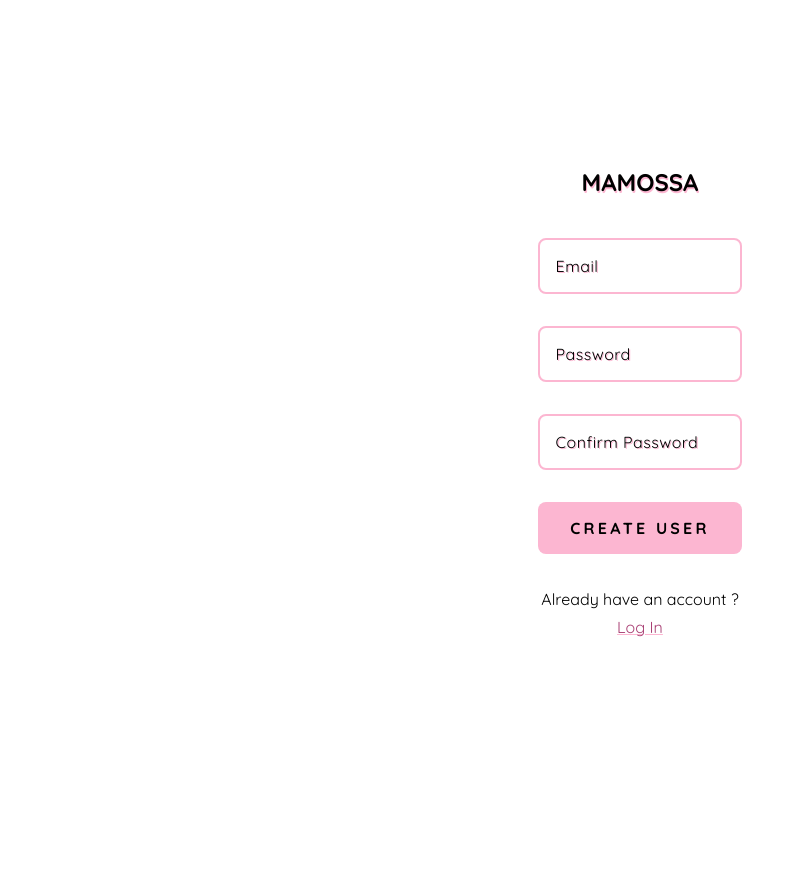
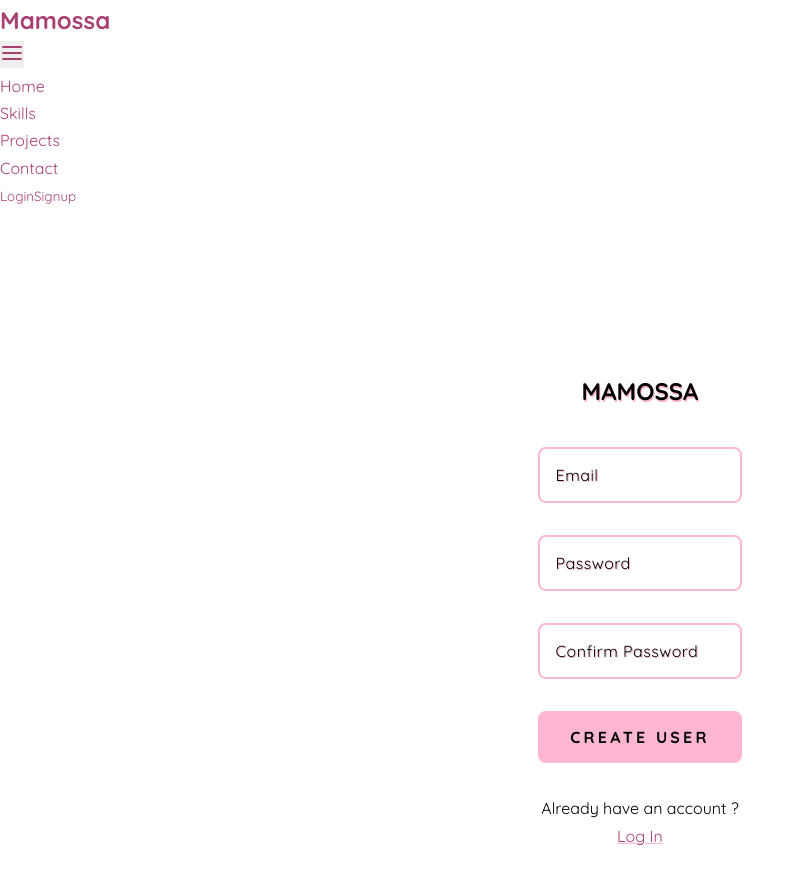
Before and after one commit to Young-Tech-Teams/mamossapp, a React (Create React App) app in the folder frontend/: page /register in a window 1280 px wide. Shown: the top 884 px of the page, without its empty margins (0-805 px from the left). Before the commit the page ends 800 px from the top, so only its background shows below. Built offline with nearby package versions, Linux system fonts and the light colour scheme.

Commit message:
Navbar + Dropdown

```diff
--- a/frontend/package.json
+++ b/frontend/package.json
@@ -9,6 +9,7 @@
     "axios": "^1.1.3",
     "react": "^18.2.0",
     "react-dom": "^18.2.0",
+    "react-feather": "^2.0.10",
     "react-router-dom": "^6.4.3",
     "react-scripts": "5.0.1",
     "react-toastify": "^9.1.1",
--- /dev/null
+++ b/frontend/src/components/Navbar.jsx
@@ -0,0 +1,128 @@
+import React, { useState, useEffect, useRef } from "react";
+import { Link, useLocation, useNavigate } from "react-router-dom";
+import styled from "styled-components";
+import AuthService from "../utils/auth.service";
+import { menuItems } from "./navMenu/_menuItems";
+import MenuItems from './navMenu/MenuItems';
+import { Feather, LogOut } from "react-feather";
+
+const Navbar = () => {
+  const navigate = useNavigate();
+  const location = useLocation();
+  const anchorRef = useRef(null);
+  const token = JSON.parse(localStorage.getItem("token"));
+
+  const [isLoggedIn, setIsLoggedIn] = useState(false);
+  const [activeLink, setActiveLink] = useState("/");
+  const [scrolled, setScrolled] = useState(false);
+
+  const handleLogout = (event) => {
+    AuthService.logout()
+        .then(function (response) {
+            localStorage.removeItem("token")
+            navigate('/')
+            setIsLoggedIn(false);
+        })
+        .catch(function (error) {
+            console.log(error);
+        });
+    if (anchorRef.current && anchorRef.current.contains(event.target)) {
+        return;
+    }
+}
+
+  useEffect(() => {
+    if (token) {
+      setIsLoggedIn(true)
+    } else {
+      setIsLoggedIn(false)
+    }
+  }, [location, token]);
+
+  useEffect(() => {
+    const onScroll = () => {
+      if (window.scrollY > 100) {
+         setScrolled(true);
+      } else {
+        setScrolled(false);
+      }
+    }
+
+    window.addEventListener("scroll", onScroll);
+
+    return () => window.removeEventListener("scroll", onScroll);
+  }, []);
+
+  const onUpdateActiveLink = (value) => {
+    setActiveLink(value);
+  };
+
+  const disableRightClick = (e) => {
+    e.preventDefault();
+  }
+
+  return (
+    <>
+      <NavBar id="navbar-main" className={scrolled ? "scrolled" : ""}>
+        <Container id="navbar">
+          <HeroWrapper id="navbelt" className="wrapper d-flex">
+            <Brand className="brand">
+               <Link id="logo" to="/">
+                 Mamossa
+              </Link>
+            </Brand>
+
+              <Div className="cta" onDragStart={(e) => e.preventDefault()}>
+                  {!isLoggedIn && (
+                     <>
+                     <MyList className="hide menus">
+                        {menuItems.map((menu, index) => {
+                           const depthLevel = 0;
+                           return (
+                           <MenuItems
+                              items={menu}
+                              key={index}
+                              className={menu.cname}
+                              depthLevel={depthLevel}
+                           />
+                           );
+                        })}
+                     </MyList>
+                     <Button className="btn">
+                        <Link to="/login" className="signin">Login</Link>
+                     </Button>
+                     <Button className="btn">
+                        <Link to="/register" className="signup">Signup</Link>
+                     </Button>
+                     </>
+                  )}
+                  {isLoggedIn && (
+                     <>
+                     <Button className="hide btn">
+                        <Link to="/create" className="icon"><Feather /></Link>
+                     </Button>
+                     <Button className="btn">
+                        <Link to="/create" className="create">Create Resume</Link>
+                     </Button>
+                     <Button className="btn">
+                        <Link to="/" className="icon logout" onClick={handleLogout} ><LogOut /></Link>
+                     </Button>
+                     </>
+                  )}
+               </Div>
+            </HeroWrapper>
+         </Container>
+         </NavBar>
+      </>
+   )
+}
+
+const NavBar = styled.nav``
+const Container = styled.div``
+const HeroWrapper = styled.div``
+const Div = styled.div``
+const MyList = styled.ul``
+const Brand = styled.h1``
+const Button = styled.small``
+
+export default Navbar
--- /dev/null
+++ b/frontend/src/components/navMenu/Dropdown.jsx
@@ -0,0 +1,29 @@
+import styled from 'styled-components';
+import MenuItems from './MenuItems';
+
+const Dropdown = ({ submenus, dropdown, depthLevel }) => {
+
+  depthLevel = depthLevel + 1;
+  const dropdownClass = depthLevel > 1 ? 'dropdown-submenu' : '';
+
+  return (
+    <List
+      className={`dropdown ${dropdownClass} ${
+        dropdown ? 'show' : ''
+      }`}
+    >
+      {submenus.map((submenu, index) => (
+        <MenuItems
+          className={submenu.cname}
+          items={submenu}
+          key={index}
+          depthLevel={depthLevel}
+        />
+      ))}
+    </List>
+  );
+};
+
+const List = styled.li``
+
+export default Dropdown;
--- /dev/null
+++ b/frontend/src/components/navMenu/MenuItems.jsx
@@ -0,0 +1,108 @@
+import React, { useState, useEffect, useRef } from "react";
+import { Link } from "react-router-dom";
+import Dropdown from "./Dropdown";
+import styled from "styled-components";
+
+const MenuItems = ({ items, depthLevel }) => {
+   const [dropdown, setDropdown] = useState(false);
+
+   let ref = useRef();
+
+   useEffect(() => {
+      const handler = (event) => {
+         if (
+            dropdown &&
+            ref.current &&
+            !ref.current.contains(event.target)
+         ) {
+            setDropdown(false);
+         }
+      };
+      document.addEventListener("mousedown", handler);
+      document.addEventListener("touchstart", handler);
+      return () => {
+         document.removeEventListener("mousedown", handler);
+         document.removeEventListener("touchstart", handler);
+      };
+   }, [dropdown]);
+
+   const onMouseEnter = () => {
+      window.innerWidth > 960 && setDropdown(true);
+   };
+
+   const onMouseLeave = () => {
+      window.innerWidth > 960 && setDropdown(true);
+   };
+
+   const closeDropdown = () => {
+      dropdown && setDropdown(false);
+   };
+
+   return (
+      <List
+         className="menu-items"
+         ref={ref}
+         onMouseEnter={onMouseEnter}
+         onMouseLeave={onMouseLeave}
+         onClick={closeDropdown}
+      >
+         {items.url && items.submenu ? (
+            <>
+               <Button
+                  type="button"
+                  aria-haspopup="menu"
+                  aria-expanded={dropdown ? "true" : "false"}
+                  onClick={() => setDropdown((prev) => !prev)}
+               >
+                  {window.innerWidth < 960 && depthLevel === 0 ? (
+                     items.title
+                  ) : (
+                     <Link to={items.url}>{items.title}</Link>
+                  )}
+
+                  {depthLevel > 0 &&
+                     window.innerWidth < 960 ? null : depthLevel > 0 &&
+                     window.innerWidth > 960 ? (
+                     <Span>&raquo;</Span>
+                  ) : (
+                     <Span className="arrow" />
+                  )}
+               </Button>
+               <Dropdown
+                  submenus={items.submenu}
+                  dropdown={dropdown}
+               />
+            </>
+         ) : !items.url && items.submenu ? (
+            <>
+               <Button
+                  type="button"
+                  aria-haspopup="menu"
+                  aria-expanded={dropdown ? "true" : "false"}
+                  onClick={() => setDropdown((prev) => !prev)}
+               >
+                  {items.title}{" "}
+                  {depthLevel > 0 ? (
+                     <Span>&raquo;</Span>
+                  ) : (
+                     <Span className="arrow"></Span>
+                  )}
+               </Button>
+               <Dropdown
+                  depthLevel={depthLevel}
+                  submenus={items.submenu}
+                  dropdown={dropdown}
+               />
+            </>
+         ) : (
+            <Link to={items.url} className="link-title">{items.title}</Link>
+         )}
+      </List>
+   );
+};
+
+const List  = styled.ul``
+const Button = styled.button``
+const Span = styled.span``
+
+export default MenuItems;
--- /dev/null
+++ b/frontend/src/components/navMenu/_menuItems.js
@@ -0,0 +1,31 @@
+import { Menu } from "react-feather";
+
+export const menuItems = [
+   {
+     title: <Menu />,
+     url: '#',
+     cname: 'icon',
+     submenu: [
+       {
+         title: 'Home',
+         url: '#home',
+         cname: 'icon one',
+       },
+       {
+        title: 'Skills',
+        url: '#skills',
+        cname: 'icon',
+       },
+       {
+        title: 'Projects',
+        url: '#projects',
+        cname: 'icon',
+       },
+       {
+        title: `Contact`,
+        url: '#contact',
+        cname: 'icon',
+       },
+     ],
+   },
+ ];
--- a/frontend/src/pages/Login.jsx
+++ b/frontend/src/pages/Login.jsx
@@ -3,8 +3,7 @@ import { Link, useNavigate } from 'react-router-dom';
 import { ToastContainer, toast } from 'react-toastify';
 import "react-toastify/dist/ReactToastify.css";
 import styled from 'styled-components';
-import axios from 'axios';
-import { loginRoute } from '../utils/APIRoutes';
+import AuthService from "../utils/auth.service";
 
 const Login = () => {
    const navigate = useNavigate();
@@ -22,26 +21,32 @@ const Login = () => {
    };
 
    useEffect(() => {
-      if (localStorage.getItem("mamossa-user")) {
+      if (localStorage.getItem("token")) {
         navigate("/")
       }
    }, []);
 
    const handleSubmit = async (e) => {
       e.preventDefault();
+
+
       if (handleValidation()) {
          const { email, password } = values;
-         const { data } = await axios.post(loginRoute, {
-            email,
-            password,
-         });
+         const { data } = await AuthService.login(email, password).then(
+            (response) => {
+               localStorage.setItem("token", JSON.stringify(response.data.accessToken));
+               setTimeout(() => {
+                  navigate("/")
+               }, 500)
                if (data.status === false) {
                   toast.error(data.msg, toastOptions);
                }
                if (data.status === true) {
-            localStorage.setItem('mamossa-user', JSON.stringify(data.user));
+                  localStorage.setItem("token", JSON.stringify(data.user));
                   navigate("/");
                }
+            },
+         );
       }
    };
 
--- a/frontend/src/pages/routes.js
+++ b/frontend/src/pages/routes.js
@@ -1,15 +1,19 @@
 import React from 'react';
 import { BrowserRouter as Router, Routes, Route } from 'react-router-dom';
+import NavBar from "../components/Navbar";
 import Login from './Login';
 import Register from './Register';
 
 const Home = () => {
    return (
+      <>
+         <NavBar />
          <Routes>
             <Route path="/register" element={<Register />}/>
             <Route path="/login" element={<Login />} />
             {/* <Route path="/" element={<Chat />} /> */}
          </Routes>
+      </>
    )
 }
 
--- a/frontend/src/utils/APIRoutes.js
+++ b/frontend/src/utils/APIRoutes.js
@@ -1,3 +1,11 @@
-export const host = "http://localhost:4242";
-export const registerRoute = `${host}/api/auth/register`;
-export const loginRoute = `${host}/api/auth/login`;
+const port = "http://localhost:4242";
+
+const API_PUBLIC_URL = `${port}`;
+const API_BASE_URL = `${port}/api`;
+const API_AUTH_URL = `${port}/api/auth/`;
+
+export {
+    API_PUBLIC_URL,
+    API_BASE_URL,
+    API_AUTH_URL,
+}
--- a/frontend/src/utils/auth.service.js
+++ b/frontend/src/utils/auth.service.js
@@ -1,12 +1,10 @@
-import axios from "axios";
-import { API_AUTH_URL } from "../../config";
+import axios from 'axios';
+import { API_AUTH_URL } from './APIRoutes';
 
 axios.defaults.withCredentials = true
 
-const register = (firstname, lastname, email, password, confirmPassword) => {
+const register = (email, password, confirmPassword) => {
   return axios.post(API_AUTH_URL + "signup", {
-    firstname,
-    lastname,
     email,
     password,
     confirmPassword,
@@ -21,7 +19,6 @@ const login = (email, password) => {
 };
 
 const logout = async () => {
-
   const user = JSON.parse(localStorage.getItem("token"));
 
   var config = {
```
Also changed, not shown: frontend/src/pages/Register.jsx (+13 -8 lines), 1 other file (tests, documents, lock files or other folders). Lines whose indentation alone changed are shown as unchanged.
